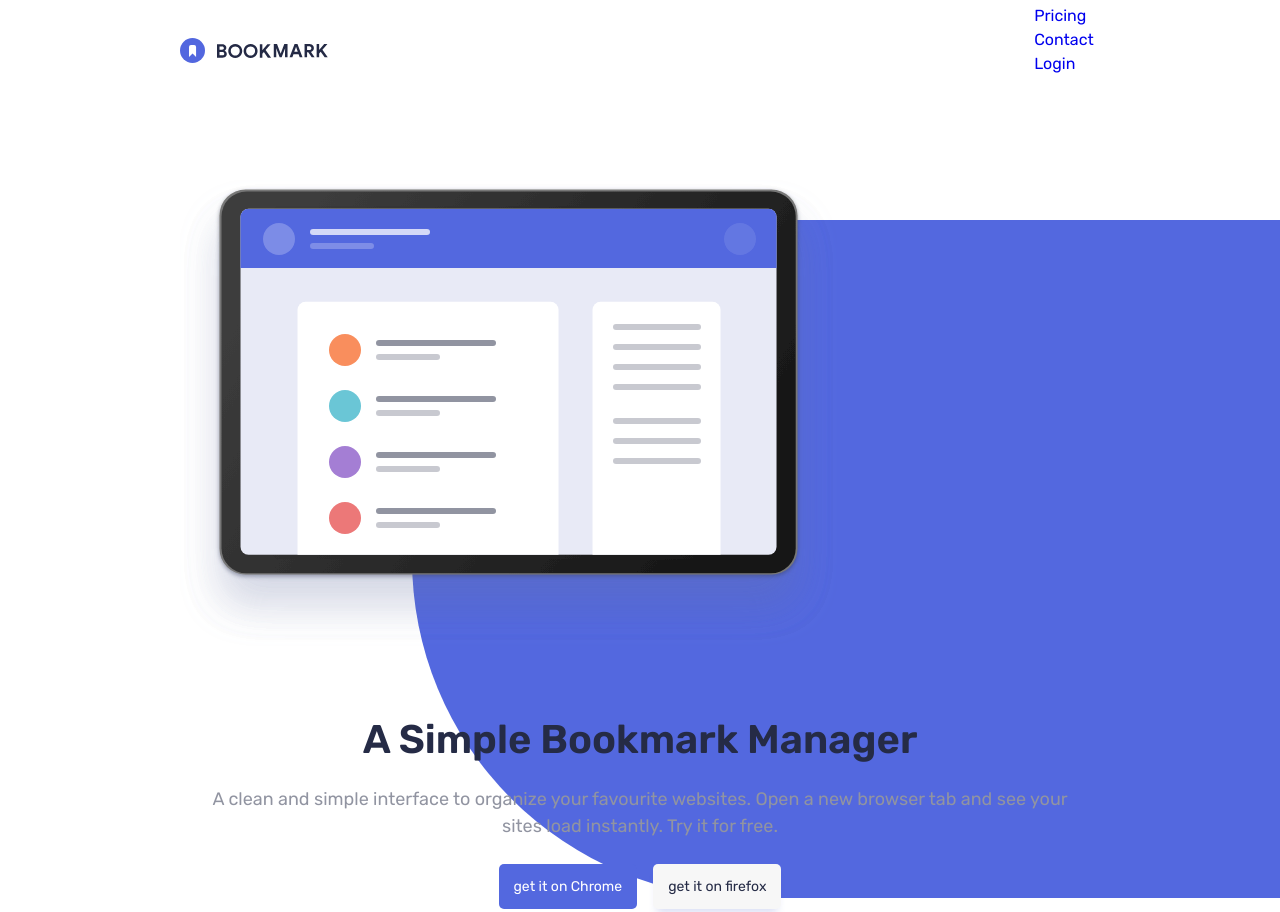
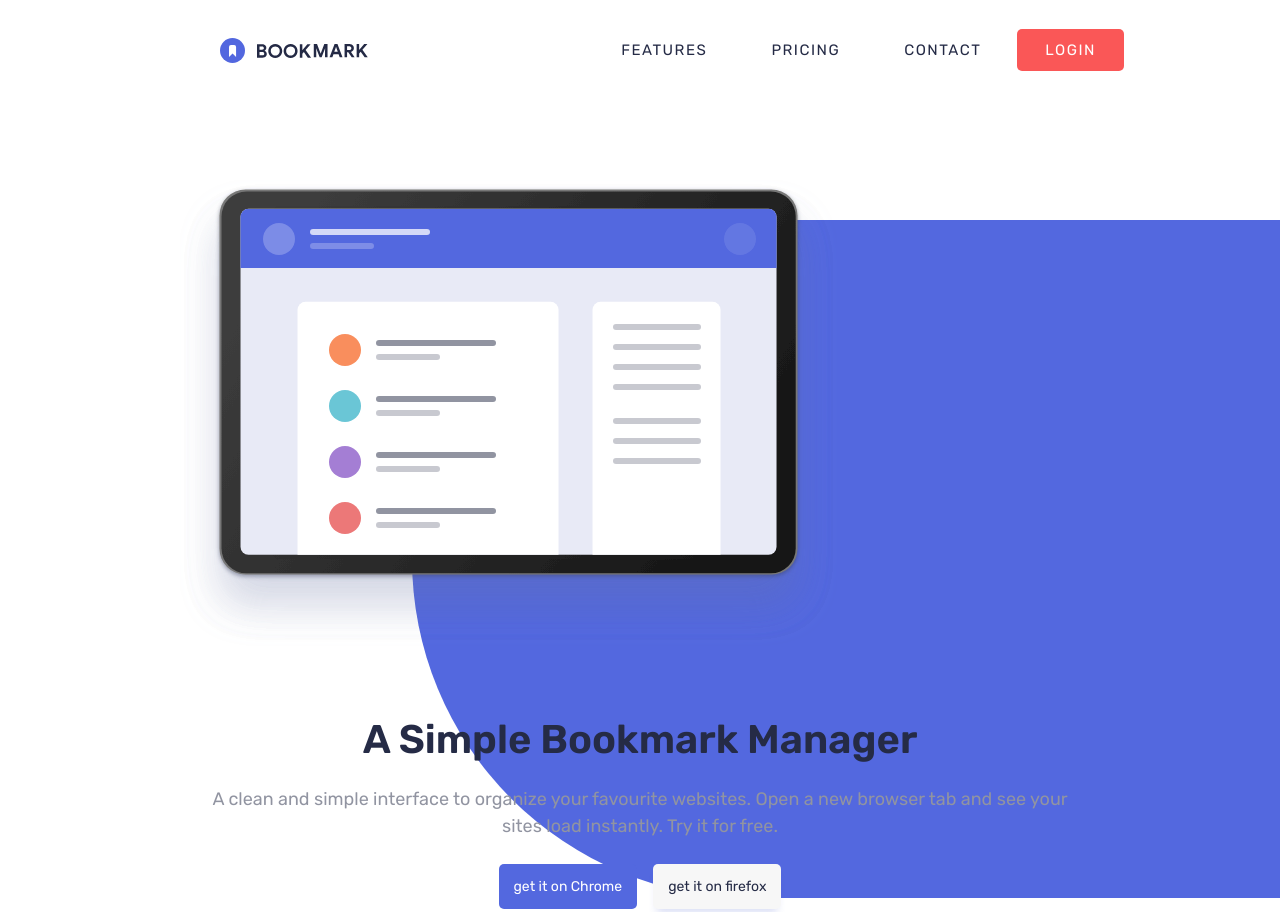
Before and after one commit to HosseinEnsafi/bookmark-landing-page-master, a plain HTML site: page index.html in a window 1280 px wide. Shown: the top 912 px of the page. Drawn offline with Linux system fonts and the light colour scheme.

Commit message:
make header responsive

```diff
--- a/assets/css/styles.css
+++ b/assets/css/styles.css
@@ -179,6 +179,10 @@ button {
   display: flex;
   justify-content: space-between;
   align-items: center;
+}
+
+.nav__container {
+  padding-inline: 2.5rem;
 }
 
 .nav__brand {
@@ -650,15 +654,53 @@ button {
 }
 
 @media screen and (min-width: 768px) {
-  .nav__close {
+  :is(.nav__toggle, .nav__social-icons, .nav__close) {
     display: none;
   }
-  .nav__toggle {
-    display: none;
+
+  .nav__container {
+    padding-left: 4rem;
+  }
+
+  .nav__list {
+    display: flex;
+    align-items: center;
+    height: 3rem;
+    gap: 0.5rem;
+  }
+
+  .nav__link:any-link {
+    color: var(--title-color);
+    font-size: 0.9375rem;
+    transition: color 200ms;
+    padding: 0.75rem 1.75rem;
+    text-transform: uppercase;
+    font-weight: 400;
+    letter-spacing: 0.0938rem;
+  }
+
+  .nav__link--login:any-link {
+    background-color: var(--secondary-color);
+    border-radius: 0.3125rem;
+    color: white;
+    transition: 200ms;
+  }
+
+  .nav__link--login:hover {
+    background-color: white;
+    color: var(--secondary-color);
+    outline: 1px solid var(--secondary-color);
+  }
+
+  .nav__link:hover {
+    color: var(--secondary-color);
   }
 }
 
 @media screen and (min-width: 992px) {
+  .nav__container {
+    padding-right: 0;
+  }
 }
 
 @media screen and (min-width: 1280px) {
--- a/index.html
+++ b/index.html
@@ -16,7 +16,7 @@
   <body>
     <!-- =============== HEADER =============== -->
     <header class="header">
-      <nav class="nav container">
+      <nav class="nav container nav__container">
         <a class="nav__brand" href="#">
           <svg
             class="accordion__header-icon"
```
